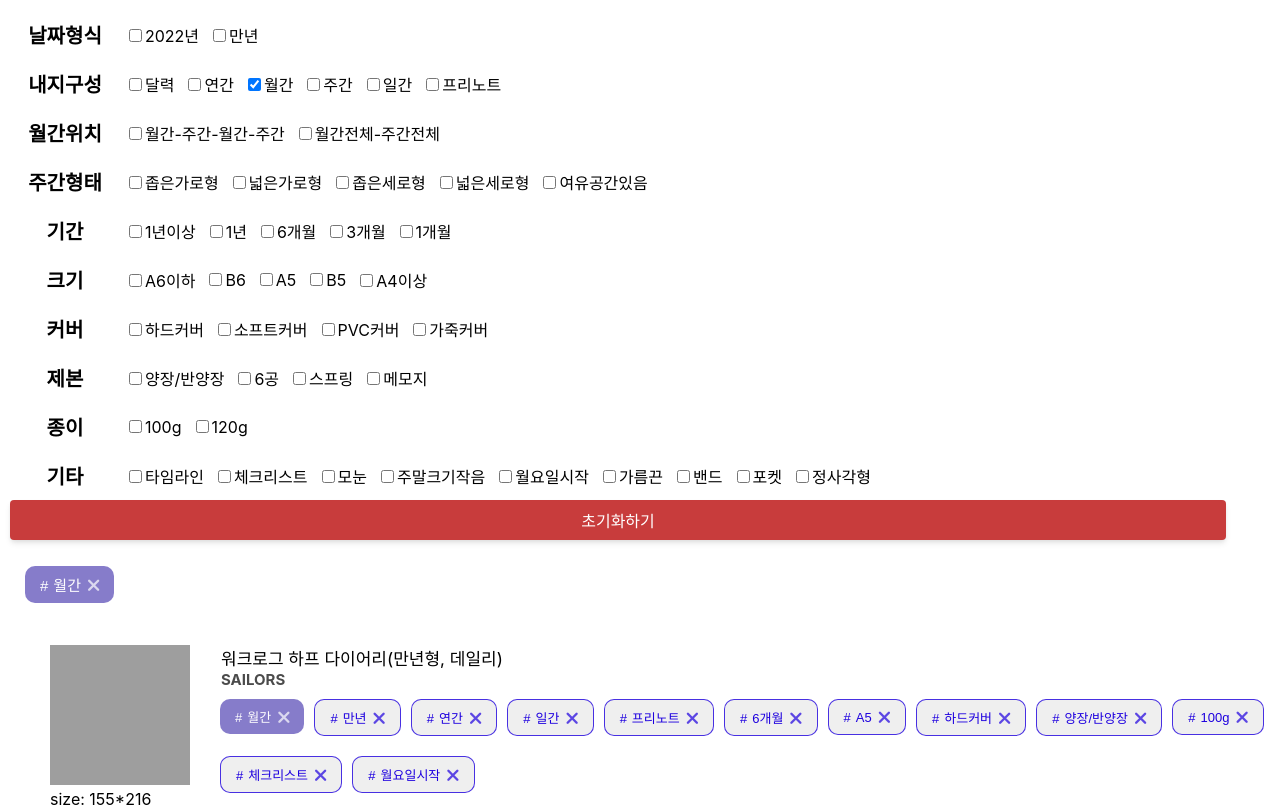
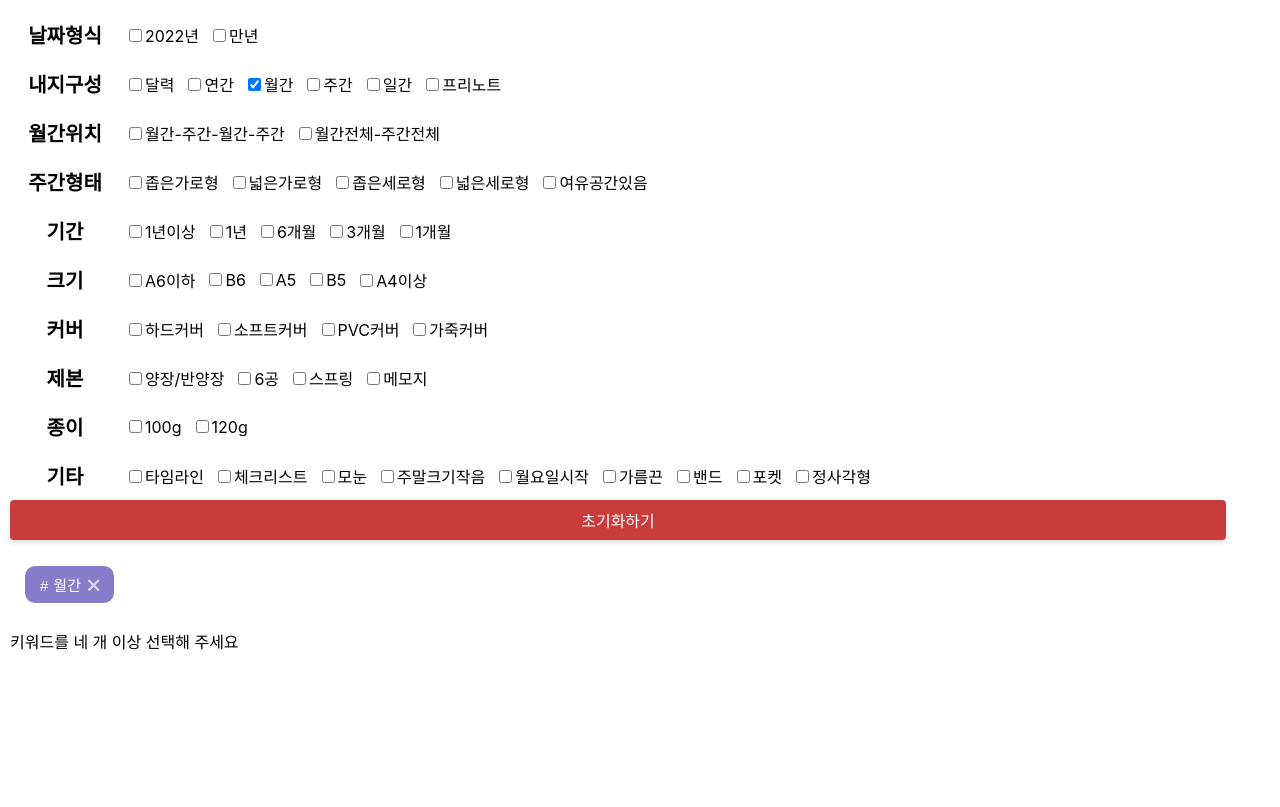
Before and after one commit to purple402/diarySearch, a React (Create React App) app: page / in a window 1280 px wide. Shown: the top 807 px of the page. Built offline with nearby package versions, Linux system fonts and the light colour scheme; grey boxes are pictures that could not be loaded.

Commit message:
Make user select 4 or more keywords

```diff
--- a/src/App.js
+++ b/src/App.js
@@ -19,9 +19,26 @@ function App() {
     {id: 9, title:"기타", sub:["타임라인", "체크리스트", "모눈", "주말크기작음", "월요일시작", "가름끈", "밴드", "포켓","정사각형"]},
   ];
 
+  // 전달받은 키워드 반영
   function handleKeywords(newKeyword) {
     setKeyword(newKeyword);
   }
+
+  // 키워드 4개 이상 선택
+  let message = '키워드를 네 개 이상 선택해 주세요';
+  let result = '';
+  function checkNumber() {
+    if (selectedKeywords.length < 4) {
+      return message;
+    } else {
+      return(
+        <ResultLists
+          selectedKeywords={selectedKeywords}
+          onChange={(selectedKeyword) => handleKeywords(selectedKeyword)}></ResultLists>
+      )
+    }
+  }
+  result = checkNumber();
 
   return (
     <div className="App">
@@ -31,9 +48,7 @@ function App() {
         selectedKeywords={selectedKeywords}
         onChange={(selectedKeyword) => handleKeywords(selectedKeyword)}
         ></Category>
-      <ResultLists
-        selectedKeywords={selectedKeywords}
-        onChange={(selectedKeyword) => handleKeywords(selectedKeyword)}></ResultLists>
+        {result}
     </div>
   );
 }
```
